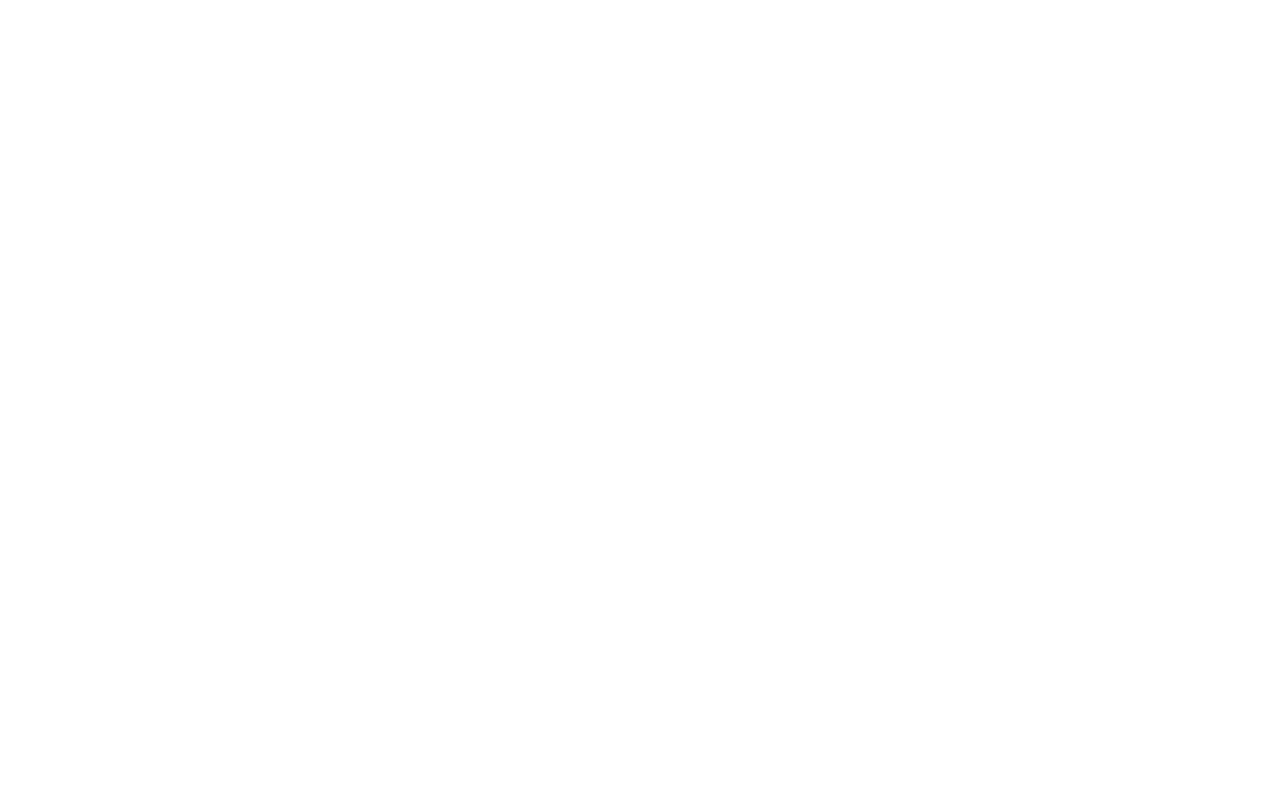
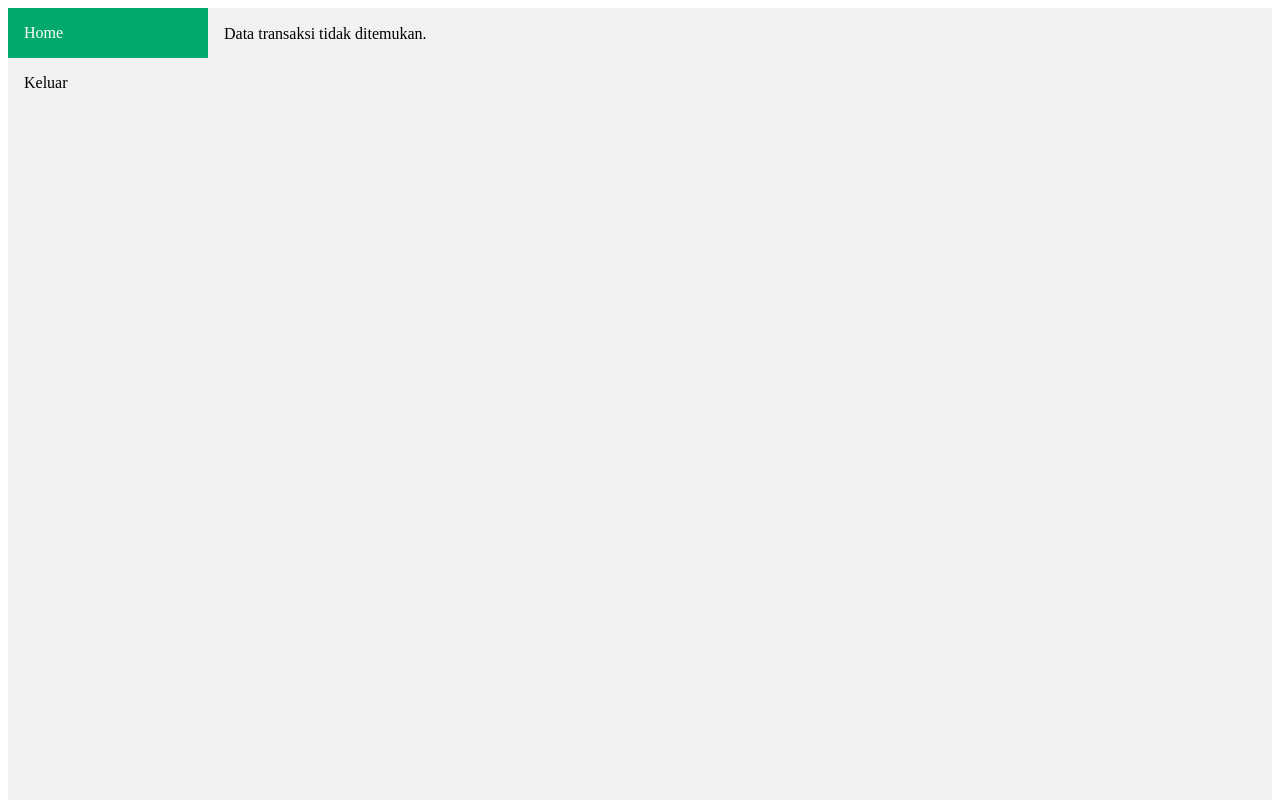
Before and after one commit to ciplen/finance-web, an Angular app: page /dtl/1 in a window 1280 px wide. Before the commit this address led to /. Shown: the top 800 px of the page. Built offline with nearby package versions, Linux system fonts and the light colour scheme.

Commit message:
create detail page with data from localstorage by order id

```diff
--- a/src/app/app.routes.ts
+++ b/src/app/app.routes.ts
@@ -2,11 +2,13 @@
 import { CmpLogin } from './login/CmpLogin';
 import { NgModule } from '@angular/core';
 import { CmpHome } from './home/CmpHome';
+import { CmpHomeDtl } from './home/CmpHomeDtl';
 
 export const routes: Routes = [
     { path: '', redirectTo: 'login', pathMatch: 'full' },
     { path: 'login', component: CmpLogin },
     { path: 'home', component: CmpHome }, // Menambahkan rute 'home'
+    { path: 'dtl/:id', component: CmpHomeDtl },
 
 ];
 
--- /dev/null
+++ b/src/app/dto/DtoHomeDtl.ts
@@ -0,0 +1,55 @@
+// Bagian PRODUCT
+export interface Product {
+    device_id: string;
+    column: string;
+    name: string;
+    location: string;
+    sku: string;
+}
+
+// Bagian PAYMENT
+export interface PaymentFee {
+    platform_sharing_revenue: number;
+    mdr_qris: number;
+}
+
+export interface PaymentDetail {
+    transaction_id: string;
+    transaction_status: string;
+    transaction_time: string;
+    order_id: string;
+    issuer: string;
+}
+
+export interface Payment {
+    amount: number;
+    method: string;
+    nett: number;
+    fee: PaymentFee;
+    detail: PaymentDetail;
+}
+
+// Bagian DETAIL
+export interface OrderDetail {
+    transaction_status: string;
+    order_id: string;
+}
+
+// Bagian TIME
+export interface FirestoreTimestamp {
+    _seconds: number;
+    _nanoseconds: number;
+}
+
+export interface Time {
+    firestore_timestamp: FirestoreTimestamp;
+    timestamp: number;
+}
+
+// DTO utama
+export interface Order {
+    product: Product;
+    payment: Payment;
+    detail: OrderDetail;
+    time: Time;
+}
--- a/src/app/home/CmpHome.ts
+++ b/src/app/home/CmpHome.ts
@@ -46,7 +46,8 @@
     }
 
     selectTransaction(trx: any) {
-        alert('Transaksi diklik:' + JSON.stringify(trx.payment));
+        localStorage.setItem('selectedTransaction', JSON.stringify(trx)); // Simpan ke localStorage
+        this.router.navigate(['/dtl', trx.order_id]);
     }
 
     logout() {
--- a/src/app/home/CmpHomeDtl.html
+++ b/src/app/home/CmpHomeDtl.html
@@ -0,0 +1,35 @@
+<div class="sidebar">
+    <a class="active" href="./home">Home</a>
+    <a (click)="logout()">Keluar</a>
+</div>
+
+<div class="content">
+    <div *ngIf="trxData; else noData">
+        <h2>Detail Transaksi</h2>
+
+        <h3>Produk</h3>
+        <p><strong>Nama Produk:</strong> {{ trxData.product.name }}</p>
+        <p><strong>Device ID:</strong> {{ trxData.product.device_id }}</p>
+        <p><strong>SKU:</strong> {{ trxData.product.sku }}</p>
+        <p><strong>Location:</strong> {{ trxData.product.location || 'Tidak ada' }}</p>
+
+        <h3>Pembayaran</h3>
+        <p><strong>Metode Pembayaran:</strong> {{ trxData.payment.method }}</p>
+        <p><strong>Jumlah:</strong> {{ trxData.payment.amount }}</p>
+        <p><strong>Jumlah Nett:</strong> {{ trxData.payment.nett }}</p>
+
+        <h3>Detail Pembayaran</h3>
+        <p><strong>Transaction ID:</strong> {{ trxData.payment.detail.transaction_id }}</p>
+        <p><strong>Status Transaksi:</strong> {{ trxData.payment.detail.transaction_status }}</p>
+        <p><strong>Waktu Transaksi:</strong> {{ trxData.payment.detail.transaction_time }}</p>
+        <p><strong>Issuer:</strong> {{ trxData.payment.detail.issuer }}</p>
+
+        <h3>Waktu</h3>
+        <p><strong>Timestamp:</strong> {{ trxData.time.timestamp }}</p>
+    </div>
+
+    <ng-template #noData>
+        <p>Data transaksi tidak ditemukan.</p>
+    </ng-template>
+
+</div>
--- a/src/app/home/CmpHomeDtl.scss
+++ b/src/app/home/CmpHomeDtl.scss
@@ -0,0 +1,116 @@
+.layout {
+    display: flex;
+    height: 100vh;
+    font-family: Arial, sans-serif;
+}
+
+.sidebar {
+    width: 200px;
+    background-color: #2c3e50;
+    color: white;
+    padding: 20px;
+}
+
+.sidebar h2 {
+    font-size: 20px;
+    margin-bottom: 10px;
+}
+
+.sidebar ul {
+    list-style: none;
+    padding-left: 0;
+}
+
+.sidebar ul li {
+    margin: 10px 0;
+}
+
+.sidebar ul li a {
+    color: white;
+    text-decoration: none;
+}
+
+.sidebar ul li a:hover {
+    text-decoration: underline;
+}
+
+.main {
+    flex: 1;
+    display: flex;
+    flex-direction: column;
+}
+
+.header {
+    background-color: #3498db;
+    color: white;
+    padding: 1px 15px;
+    font-size: 18px;
+}
+
+.content {
+    padding: 20px;
+    background-color: #f1f1f1;
+    flex: 1;
+    overflow-y: auto;
+}
+
+body {
+    margin: 0;
+    font-family: "Lato", sans-serif;
+}
+
+.sidebar {
+    margin: 0;
+    padding: 0;
+    width: 200px;
+    background-color: #f1f1f1;
+    position: fixed;
+    height: 100%;
+    overflow: auto;
+}
+
+.sidebar a {
+    display: block;
+    color: black;
+    padding: 16px;
+    text-decoration: none;
+}
+
+.sidebar a.active {
+    background-color: #04AA6D;
+    color: white;
+}
+
+.sidebar a:hover:not(.active) {
+    background-color: #555;
+    color: white;
+}
+
+div.content {
+    margin-left: 200px;
+    padding: 1px 16px;
+    height: 1000px;
+}
+
+@media screen and (max-width: 700px) {
+    .sidebar {
+        width: 100%;
+        height: auto;
+        position: relative;
+    }
+
+    .sidebar a {
+        float: left;
+    }
+
+    div.content {
+        margin-left: 0;
+    }
+}
+
+@media screen and (max-width: 400px) {
+    .sidebar a {
+        text-align: center;
+        float: none;
+    }
+}
--- a/src/app/home/CmpHomeDtl.ts
+++ b/src/app/home/CmpHomeDtl.ts
@@ -5,6 +5,8 @@
 import { MatDividerModule } from "@angular/material/divider";
 import { MatIconModule } from "@angular/material/icon";
 import { MatSidenavModule } from "@angular/material/sidenav";
+import { ActivatedRoute, Router } from "@angular/router";
+import { Order } from '../dto/DtoHomeDtl';
 
 @Component({
     selector: 'cmp-home-dtl',
@@ -15,7 +17,27 @@
 })
 
 export class CmpHomeDtl extends Component implements OnInit {
+    trxData: any;
 
-    ngOnInit(): void {}
+    constructor(private router: Router,
+        private route: ActivatedRoute
+    ) {
+        super({});
+    }
 
+    ngOnInit() {
+        const rawData = localStorage.getItem('selectedTransaction');
+        if (rawData) {
+            this.trxData = JSON.parse(rawData);
+            console.log('Data transaksi:', this.trxData);
+        } else {
+            console.warn('Data transaksi tidak ditemukan');
+        }
+    }
+
+    logout() {
+        // Hapus data pengguna dan arahkan ke halaman login
+        localStorage.removeItem('finance');
+        this.router.navigateByUrl('');
+    }
 }
```
